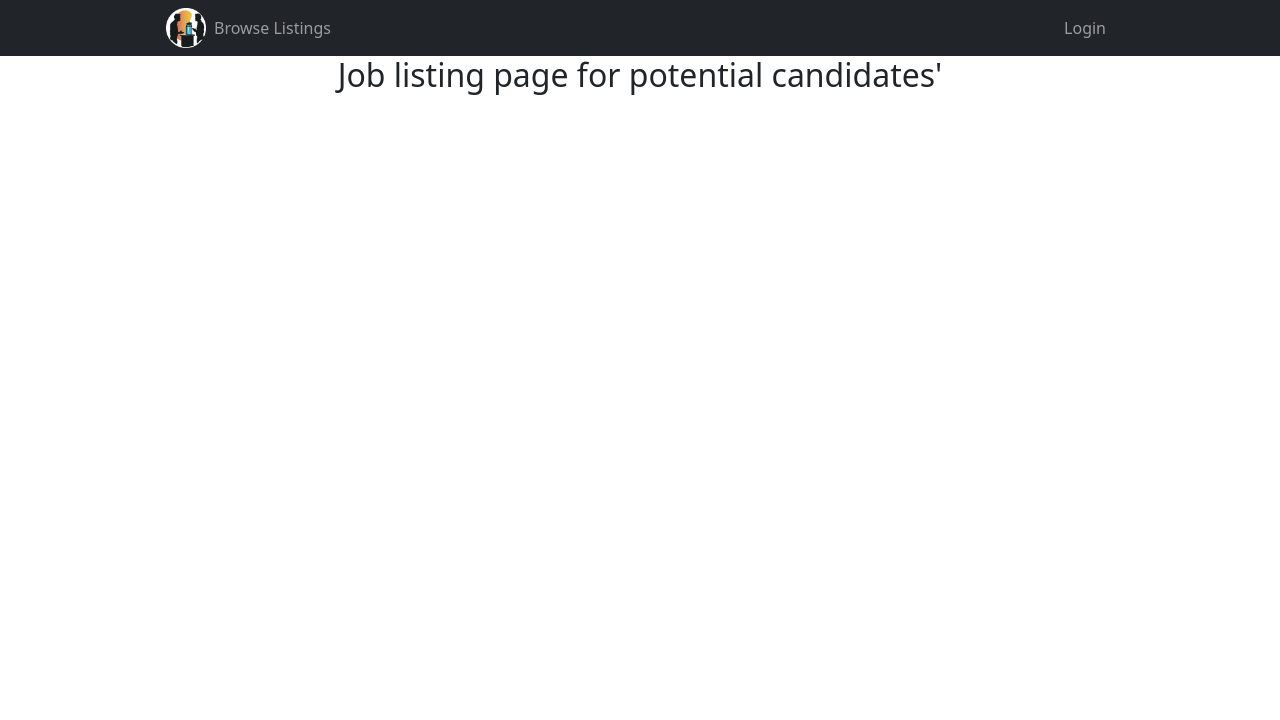
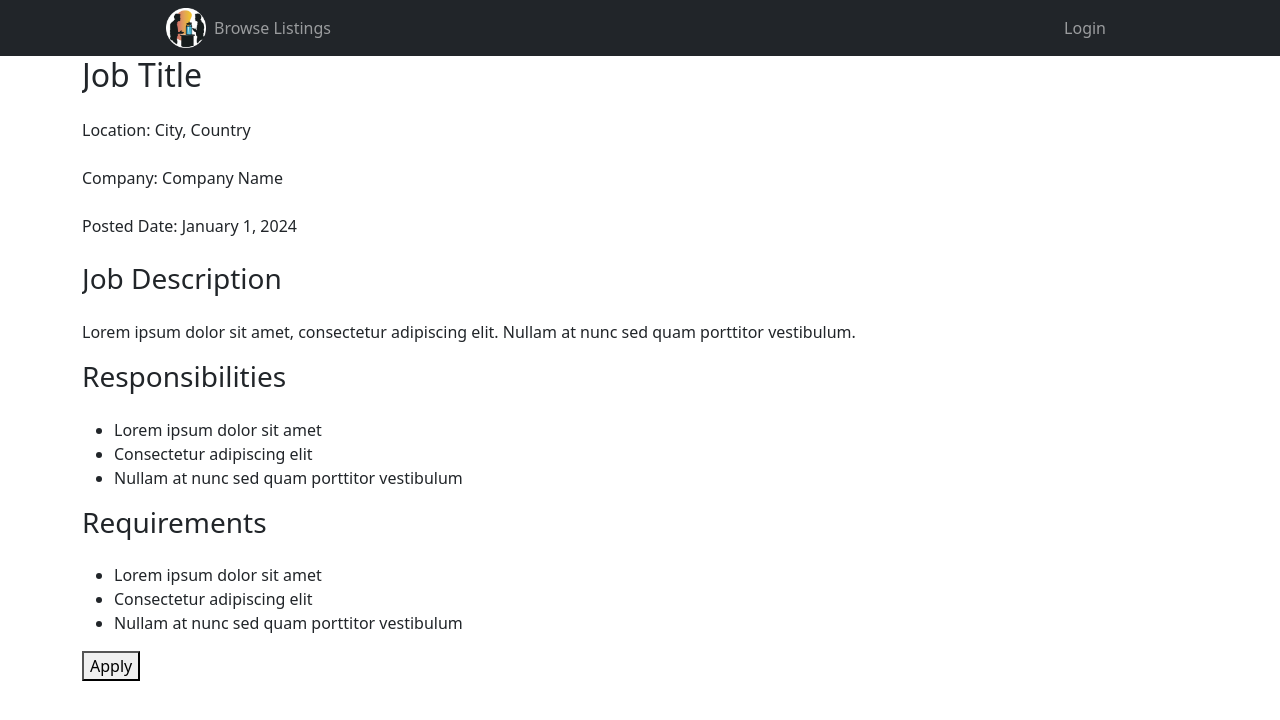
Before and after one commit to ShewitH1/TheWaterCoolerr, a Flask app: template templates/job_listing.html in a window 1280 px wide. Shown: the top 720 px of the page. Run offline with Flask 3, Linux system fonts and the light colour scheme; the template is opened without the code that fills it, so the values that code supplies are empty.

Commit message:
Update job_listing.html

```diff
--- a/templates/job_listing.html
+++ b/templates/job_listing.html
@@ -3,7 +3,49 @@
 {% block title %}Job Listing page{% endblock %}
 
 {% block body %}
-<h2 class="text-3xl">
-    Job listing page for potential candidates'
-</h2>
+<div class="container mx-auto py-8">
+        <div class="bg-gray-200 rounded-lg overflow-hidden shadow-md moving-container">
+            <div class="p-6">
+                <h2 class="text-3xl font-bold mb-4">Job Title</h2>
+                <p class="text-lg mb-4">Location: City, Country</p>
+                <p class="text-lg mb-4">Company: Company Name</p>
+                <p class="text-lg mb-4">Posted Date: January 1, 2024</p>
+            </div>
+
+            <div class="border-t border-gray-300"></div>
+
+            <div class="p-6">
+                <h3 class="text-xl font-semibold mb-4">Job Description</h3>
+                <p>Lorem ipsum dolor sit amet, consectetur adipiscing elit. Nullam at nunc sed quam porttitor vestibulum.</p>
+            </div>
+
+            <div class="border-t border-gray-300"></div>
+
+            <div class="p-6">
+                <h3 class="text-xl font-semibold mb-4">Responsibilities</h3>
+                <ul class="list-disc ml-6">
+                    <li>Lorem ipsum dolor sit amet</li>
+                    <li>Consectetur adipiscing elit</li>
+                    <li>Nullam at nunc sed quam porttitor vestibulum</li>
+                </ul>
+            </div>
+
+            <div class="border-t border-gray-300"></div>
+
+            <div class="p-6">
+                <h3 class="text-xl font-semibold mb-4">Requirements</h3>
+                <ul class="list-disc ml-6">
+                    <li>Lorem ipsum dolor sit amet</li>
+                    <li>Consectetur adipiscing elit</li>
+                    <li>Nullam at nunc sed quam porttitor vestibulum</li>
+                </ul>
+            </div>
+
+            <div class="border-t border-gray-300"></div>
+
+            <button type="button">
+              Apply
+            </button>
+        </div>
+    </div>
 {% endblock %}
```
